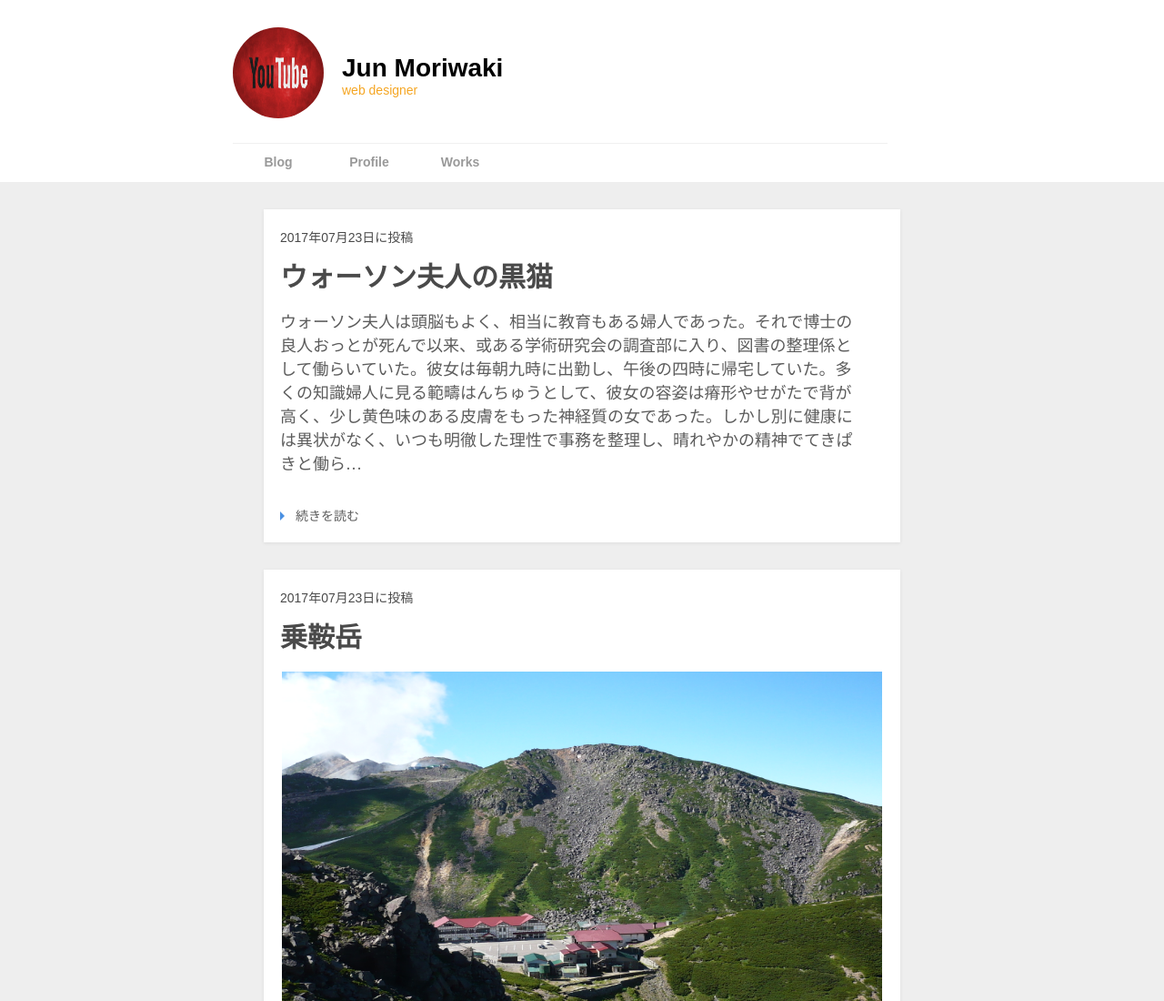
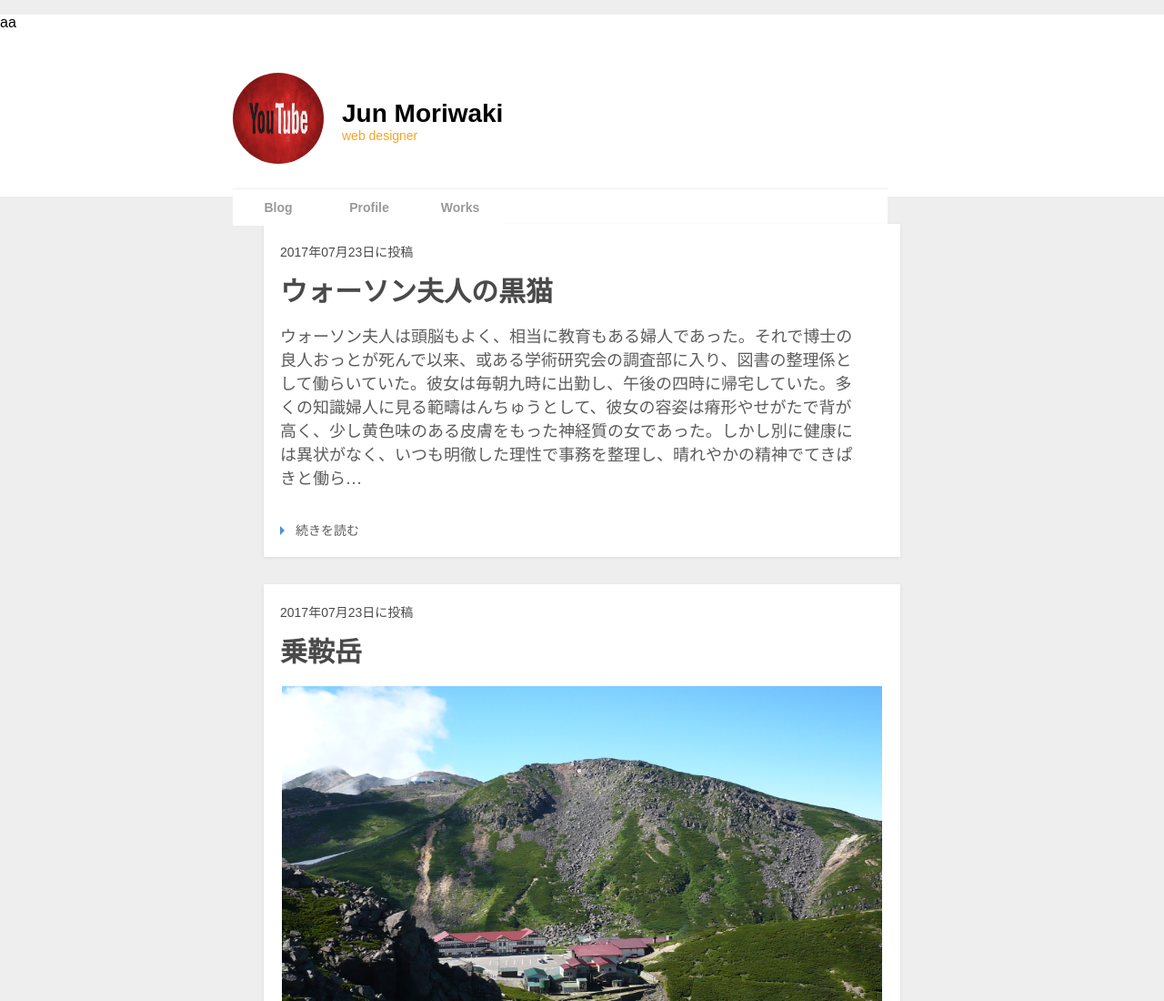
Before and after one commit to cclemon-yusuke/weblog, a plain HTML site: page index.html in a window 1280 px wide. Shown: the top 1100 px of the page at 91% size. Drawn offline with Linux system fonts and the light colour scheme.

Commit message:
test commit

```diff
--- a/index.html
+++ b/index.html
@@ -8,6 +8,8 @@
 <body>
 
 <header>
+
+    <p>aa</p>
     <div class="profile">
         <div class="profile-img">
         <img src="img/format-for-youtube-0822.jpg" alt="プロフィール画像" width="100px" height="100px">
```
Also changed, not shown: 2 other files.
